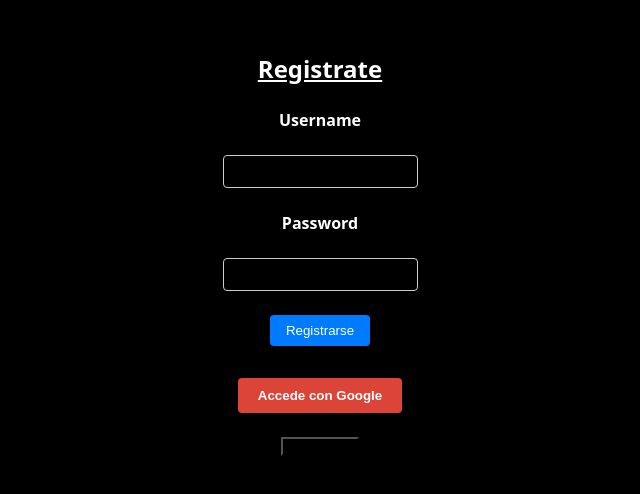
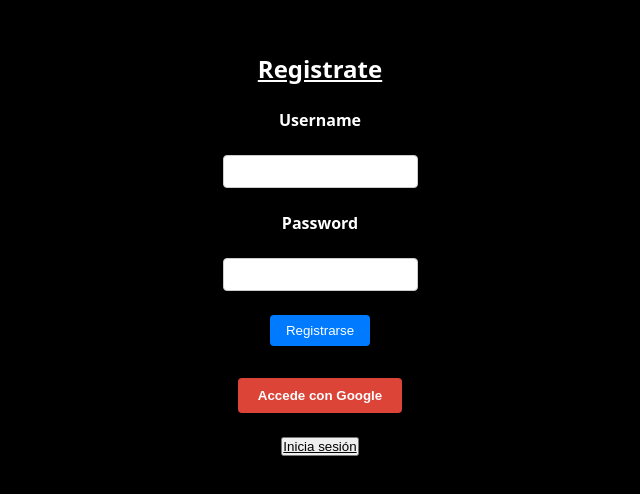
Before and after one commit to elto82/react-firebase, a React (Vite) app: page / in a window 1280 px wide. Shown: the part 146-640 px from the top of the page, without its empty margins (320-960 px from the left). Built offline with nearby package versions, Linux system fonts and the light colour scheme; no server answers.

Commit message:
modificacion e css

```diff
--- a/src/styles/main.css
+++ b/src/styles/main.css
@@ -2,13 +2,12 @@
   margin: 0;
   padding: 0;
   box-sizing: border-box;
-  background-color: #000;
 }
 
 body {
   background-color: black;
   color: white;
-  height: 100vh;
+  height: 100%;
   display: flex;
   flex-direction: column;
   align-items: center;
```
